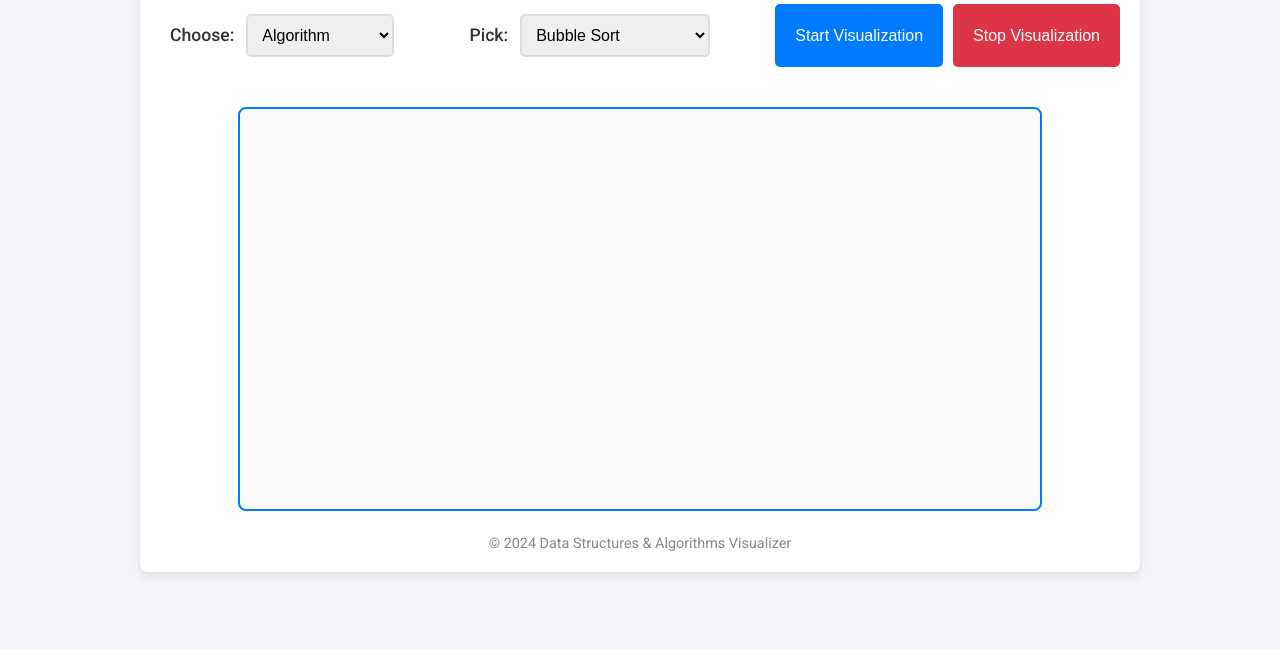
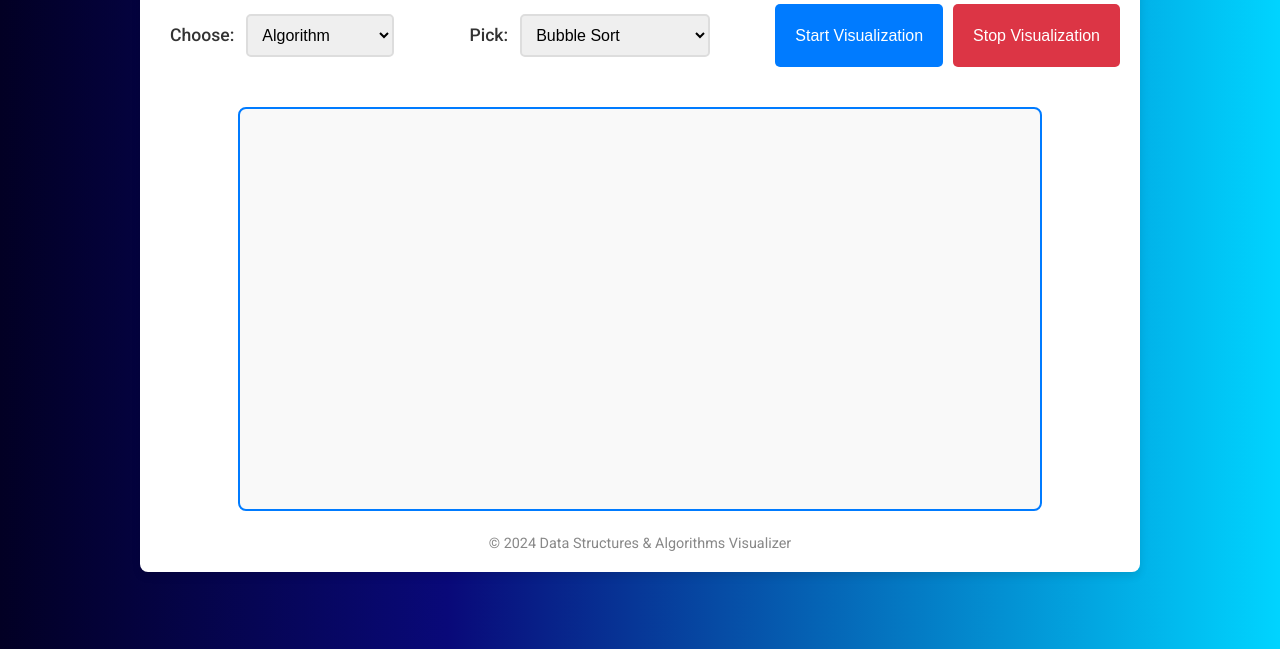
Before and after one commit to IsahiRea/algorithm-visualizer, a website built with Vite: page index.html in a window 1280 px wide. Shown: the part 151-800 px from the top of the page. Built offline with nearby package versions, Linux system fonts and the light colour scheme.

Commit message:
Updated CSS

```diff
--- a/src/app/main.js
+++ b/src/app/main.js
@@ -19,3 +19,5 @@
 
 // Continue button listener
 continueBtn.addEventListener('click', startVisual);
+
+//TODO: Clear Canvas when selecting a fresh option
--- a/src/assets/css/styles.css
+++ b/src/assets/css/styles.css
@@ -7,7 +7,8 @@
 
 body {
     font-family: 'Roboto', sans-serif;
-    background-color: #f4f4f9;
+    background: rgb(2,0,36);
+    background: linear-gradient(90deg, rgba(2,0,36,1) 0%, rgba(9,9,121,1) 35%, rgba(0,212,255,1) 100%);
     color: #333;
     display: flex;
     justify-content: center;
```
